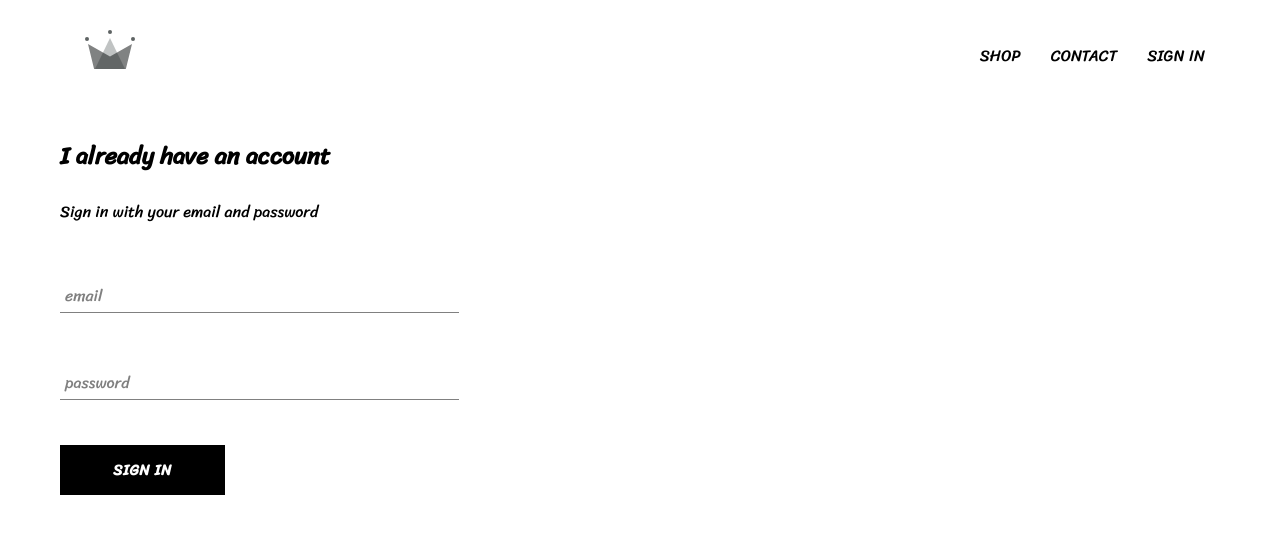
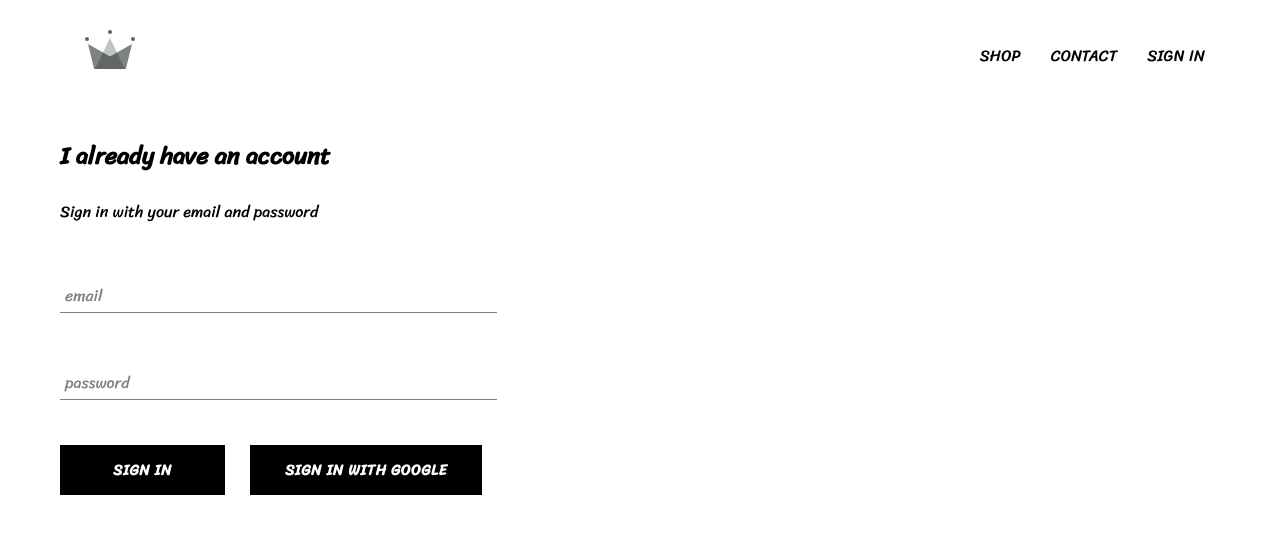
Before and after one commit to ShaineTsou/crwn-clothing, a React (Create React App) app: page /signin in a window 1280 px wide. Shown: the top 534 px of the page. Built offline with nearby package versions, Linux system fonts and the light colour scheme.

Commit message:
installed firebase library, connected this app with the firebase project with configuration object provided by firebase, tested signing in with Google account on the sign-in page

```diff
--- a/package.json
+++ b/package.json
@@ -6,6 +6,7 @@
     "@testing-library/jest-dom": "^5.11.10",
     "@testing-library/react": "^11.2.6",
     "@testing-library/user-event": "^12.8.3",
+    "firebase": "^8.4.1",
     "react": "^17.0.2",
     "react-dom": "^17.0.2",
     "react-router-dom": "^5.2.0",
--- a/src/components/custom-button/custom-button.styles.scss
+++ b/src/components/custom-button/custom-button.styles.scss
@@ -1,7 +1,7 @@
 .custom-button {
     min-width: 165px;
     width: auto;
-    height: 50px;
+    height: auto;
     letter-spacing: 0.5px;
     line-height: 50px;
     padding: 0 35px 0 35px;
--- a/src/components/sign-in/sign-in.component.jsx
+++ b/src/components/sign-in/sign-in.component.jsx
@@ -2,6 +2,8 @@ import React from 'react';
 
 import FormInput from '../form-input/form-input.component';
 import CustomButton from '../custom-button/custom-button.component';
+
+import { signInWithGoogle } from '../../firebase/firebase.utils';
 
 import './sign-in.styles.scss';
 
@@ -12,7 +14,7 @@ class SignIn extends React.Component {
         this.state = {
             email: '',
             password: ''
-        }
+        };
     }
 
     handleSubmit = (event) => {
@@ -52,9 +54,14 @@ class SignIn extends React.Component {
                         label='password'
                         required
                     />
-                    <CustomButton type='submit'>
-                        Sign In
-                    </CustomButton>
+                    <div className='buttons'>
+                        <CustomButton type='submit'>
+                            Sign In
+                        </CustomButton>
+                        <CustomButton onClick={ signInWithGoogle }>
+                            Sign in with Google
+                        </CustomButton>
+                    </div>
                 </form>
             </div>
         );
--- a/src/components/sign-in/sign-in.styles.scss
+++ b/src/components/sign-in/sign-in.styles.scss
@@ -1,5 +1,10 @@
 .sign-in {
-    width: 30vw;
+    width: 33vw;
     display: flex;
     flex-direction: column;
 }
+
+.buttons {
+    display: flex;
+    justify-content: space-between;
+}
--- /dev/null
+++ b/src/firebase/firebase.utils.js
@@ -0,0 +1,35 @@
+// Firebase App (the core Firebase SDK) is always required and must be listed first
+import firebase from "firebase/app";
+
+// If you enabled Analytics in your project, add the Firebase SDK for Analytics
+// import "firebase/analytics";
+
+// Add the Firebase products that you want to use
+import "firebase/auth";
+import "firebase/firestore";
+
+const firebaseConfig = {
+    apiKey: "AIzaSyBs7jLgxlL-_xRMk9U9R3eR2I8AqFBJ9HU",
+    authDomain: "owl-clothing-db21.firebaseapp.com",
+    projectId: "owl-clothing-db21",
+    storageBucket: "owl-clothing-db21.appspot.com",
+    messagingSenderId: "411165256871",
+    appId: "1:411165256871:web:fd7aec5e8c5cd8f0ba3f82",
+    measurementId: "G-TXQ6V865JE"
+  };
+
+// Initialize Firebase
+firebase.initializeApp(firebaseConfig);
+// firebase.analytics();
+
+export const auth = firebase.auth();
+export const firestore = firebase.firestore();
+
+// Create an instance of the Google provider object
+const provider = new firebase.auth.GoogleAuthProvider();
+
+// Specify additional custom OAuth provider parameters to trigger the Google popup
+provider.setCustomParameters({ prompt: 'select_account' });
+
+export const signInWithGoogle = () => auth.signInWithPopup(provider);
+export default firebase;
```
Also changed, not shown: 1 other file (tests, documents, lock files or other folders).
